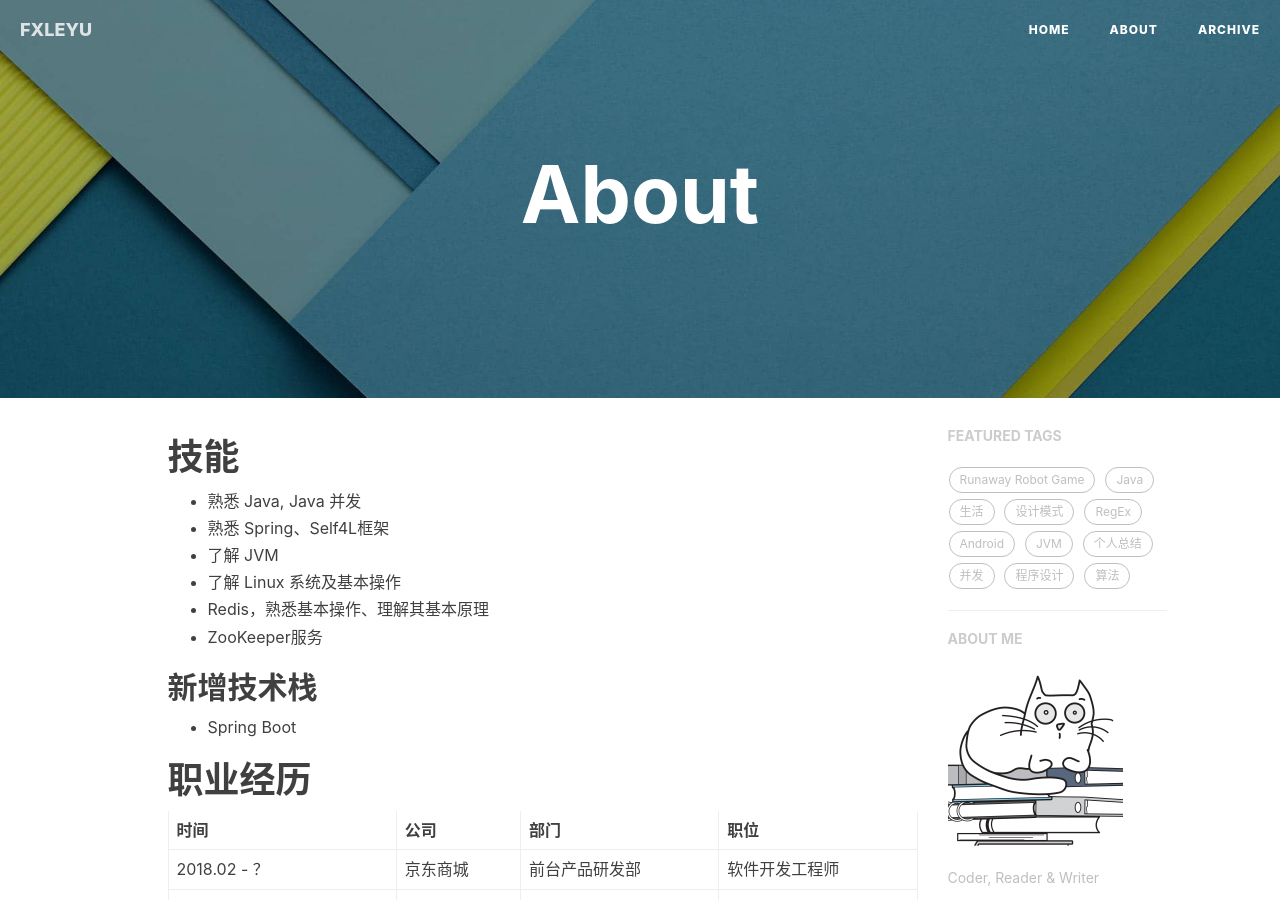
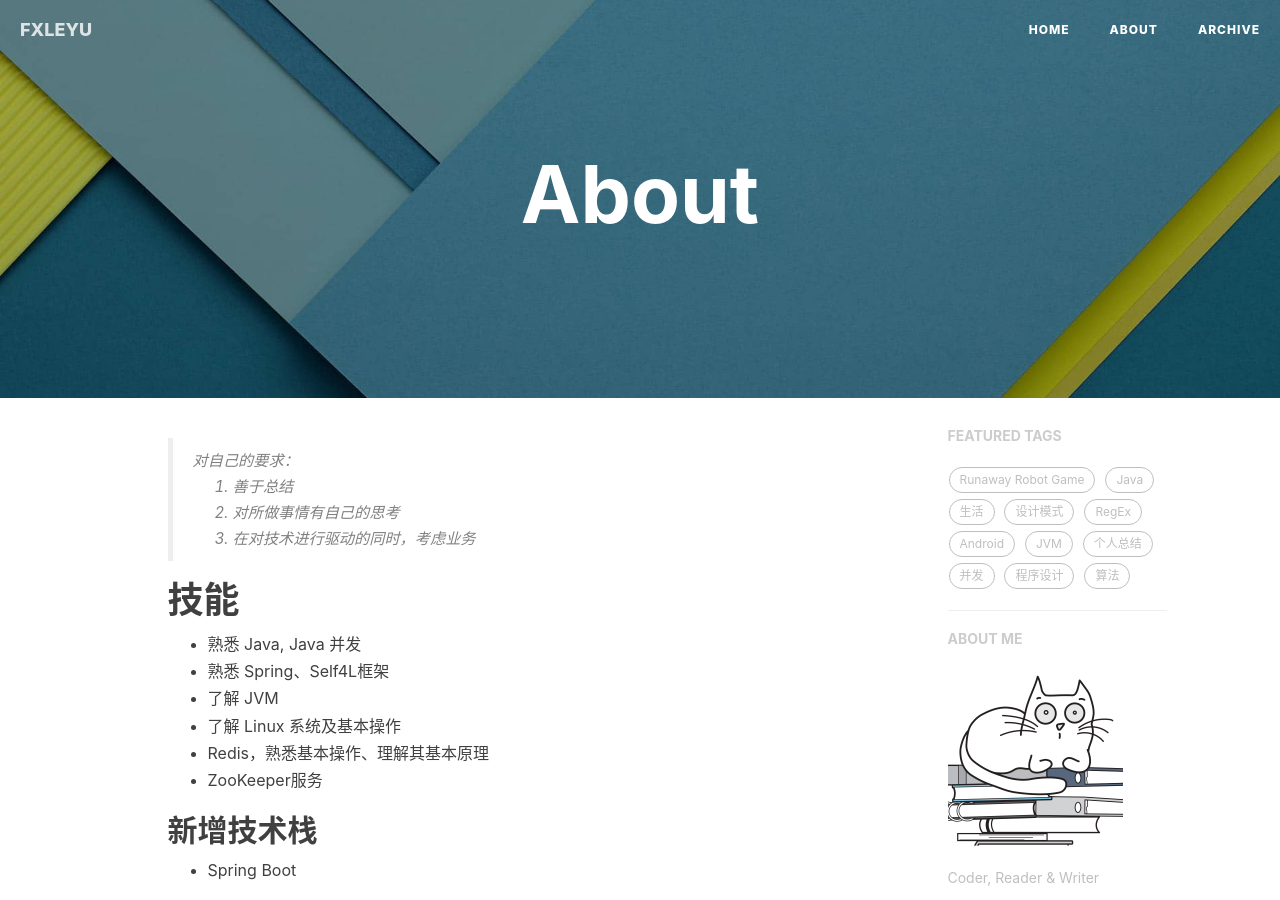
Before and after one commit to fxleyu/fxleyu.github.io, a Jekyll site: the page built from about.md, in a window 1280 px wide and 900 px high. Built offline with Jekyll 4.4.1, drawn with Linux system fonts in a browser that asks for light colours; nearby versions of some CDN libraries; comment, search, counter and statistics services are not loaded.

Commit message:
[UPDATE] 添加愿景

```diff
--- a/about.md
+++ b/about.md
@@ -2,6 +2,11 @@
 layout: page
 title: About
 ---
+
+> 对自己的要求：
+>    1. 善于总结
+>    2. 对所做事情有自己的思考
+>    3. 在对技术进行驱动的同时，考虑业务
 
 # 技能
 - 熟悉 Java, Java 并发
```
